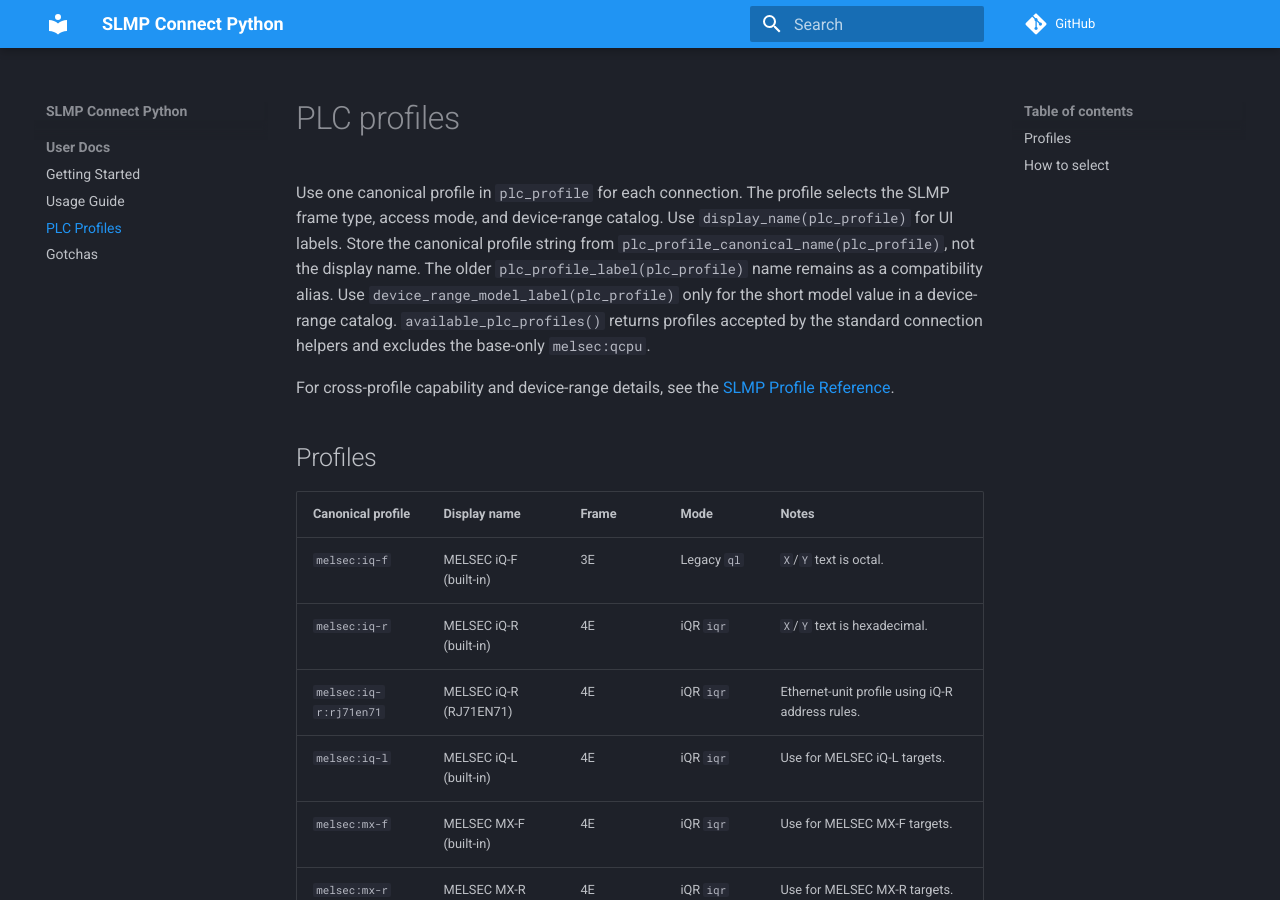
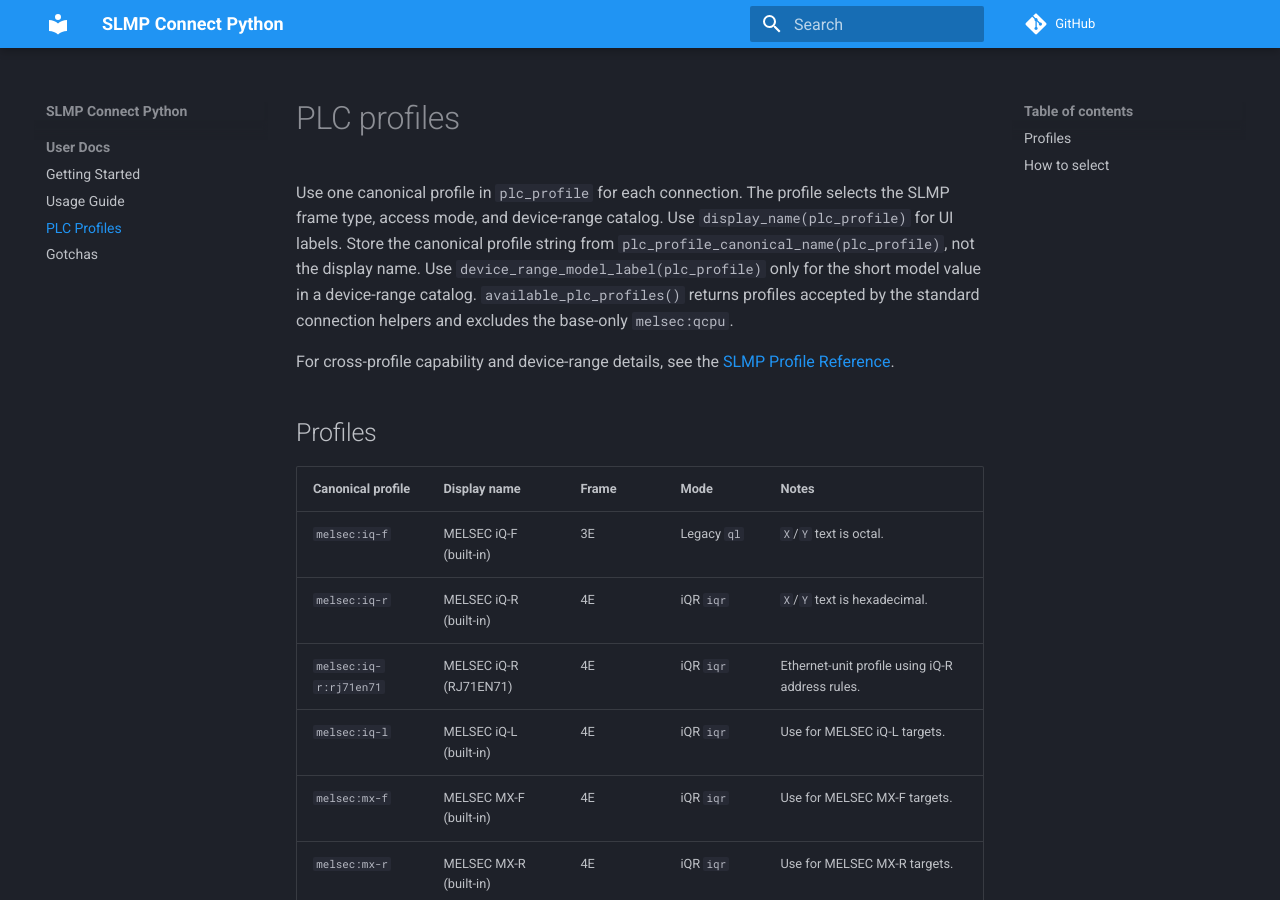
Before and after one commit to fa-yoshinobu/plc-comm-slmp-python, an MkDocs documentation site: the page built from docsrc/user/PROFILES.md, in a window 1280 px wide and 900 px high. Built offline with MkDocs 1.6.1 and Material for MkDocs 9.7.7, drawn with Linux system fonts in a browser that asks for light colours; comment, search, counter and statistics services are not loaded.

Commit message:
Harden packaging and profile API for v3.0.0
Remove the plc_profile_label alias whose return value changed silently
since v2.0.0, require permission on the Node-RED admin endpoints, and
drop an unreachable frame-type branch.

Packaging: only the library package is produced, the crate carries its
LICENSE, and README links resolve on registry pages.

Co-Authored-By: Claude Opus 4.8 <noreply@anthropic.com>

```diff
--- a/docsrc/user/PROFILES.md
+++ b/docsrc/user/PROFILES.md
@@ -3,9 +3,7 @@
 Use one canonical profile in `plc_profile` for each connection. The profile selects the SLMP frame type, access mode, and device-range catalog.
 Use `display_name(plc_profile)` for UI labels. Store the canonical profile
 string from `plc_profile_canonical_name(plc_profile)`, not the display name.
-The older `plc_profile_label(plc_profile)` name remains as a compatibility
-alias. Use
-`device_range_model_label(plc_profile)` only for the short model value in a
+Use `device_range_model_label(plc_profile)` only for the short model value in a
 device-range catalog. `available_plc_profiles()` returns profiles accepted by
 the standard connection helpers and excludes the base-only `melsec:qcpu`.
 
--- a/slmp/__init__.py
+++ b/slmp/__init__.py
@@ -51,7 +51,6 @@ from .device_ranges import (
     device_range_model_label,
     normalize_plc_profile,
     plc_profile_canonical_name,
-    plc_profile_label,
     read_device_range_catalog_for_plc_profile,
     read_device_range_catalog_for_plc_profile_sync,
 )
@@ -213,6 +212,5 @@ __all__ = [
     "try_parse_address",
     "build_device_range_catalog_for_plc_profile",
     "plc_profile_canonical_name",
-    "plc_profile_label",
     "device_range_model_label",
 ]
```
Also changed, not shown: CHANGELOG.md (+3 -3 lines), README.md (+7 -7 lines), 3 other files.
